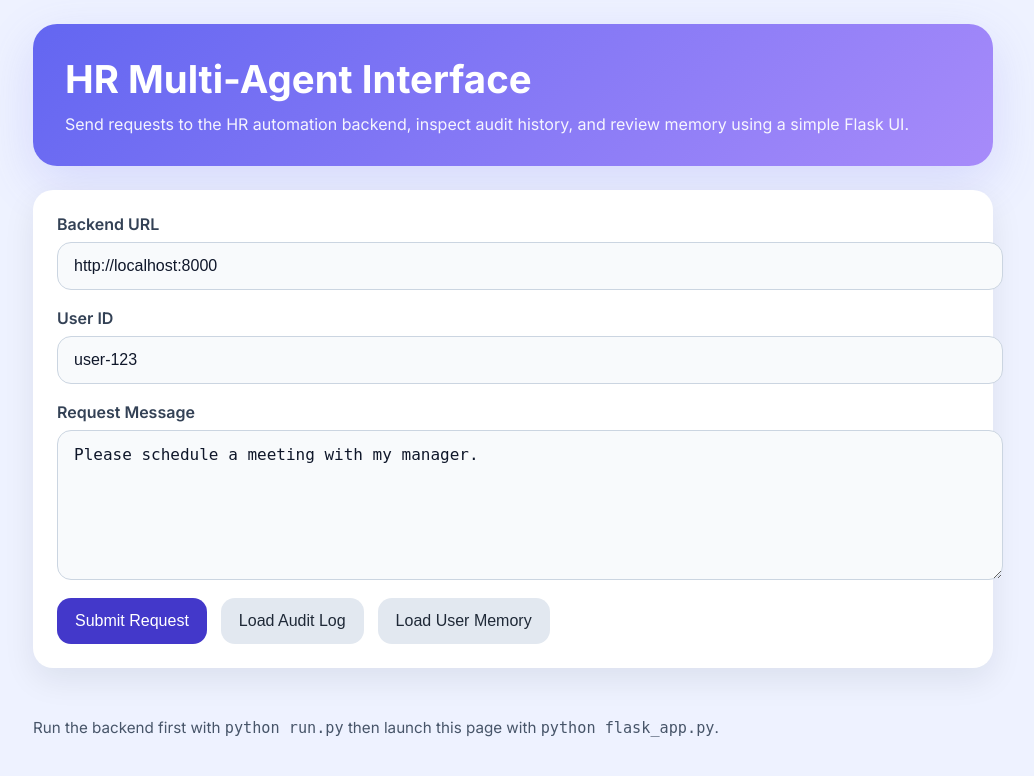
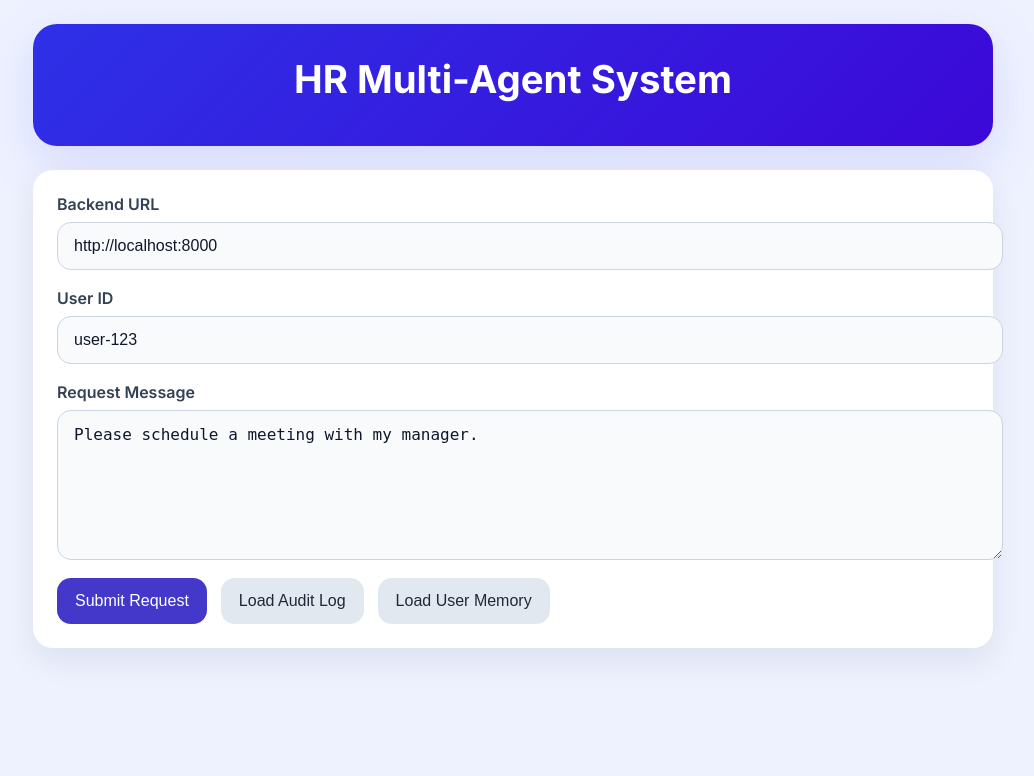
Before and after one commit to Chanura04/hr_system, a Flask app: page / in a window 1280 px wide. Shown: the top 776 px of the page, without its empty margins (127-1161 px from the left). Run offline with Flask 3, Linux system fonts and the light colour scheme.

Commit message:
update the ui and add comments

```diff
--- a/app/main.py
+++ b/app/main.py
@@ -11,7 +11,10 @@ Base.metadata.create_all(bind=engine)
 
 app = FastAPI(title=settings.APP_NAME)
 
-
+"""
+Global Exception Handling: A catch-all handler to ensure that unexpected errors are
+logged and a generic error message is returned to the client, preventing exposure of internal server details.
+"""
 @app.exception_handler(Exception)
 async def global_exception_handler(request: Request, exc: Exception):
     if isinstance(exc, HTTPException):
--- a/app/memory/manager.py
+++ b/app/memory/manager.py
@@ -14,12 +14,11 @@ class MemoryManager:
     def store(self, db: Session, user_id: str, message: str, intent: str, confidence: float):
         self.stm.add(user_id, message)
 
-
         confidence_result = confidence
         intent_result = intent
         print(f"Intent: {intent_result}, confidence: {confidence_result}")
 
-        if confidence_result >= 0.5:
+        if confidence_result >= 0.6:
             LongTermMemory.add(
                 db,
                 user_id,
--- a/app/services/retry.py
+++ b/app/services/retry.py
@@ -1,5 +1,6 @@
 from tenacity import retry, stop_after_attempt, wait_fixed
 
+"""try max 3 times with 2 seconds wait in between """
 
 @retry(
     stop=stop_after_attempt(3),
--- a/requirements.txt
+++ b/requirements.txt
@@ -11,5 +11,6 @@ httpx
 tenacity
 aiosqlite
 openai
+sentence-transformers
 flask
 streamlit
--- a/static/css/style.css
+++ b/static/css/style.css
@@ -12,7 +12,7 @@ body {
 }
 
 .hero {
-    background: linear-gradient(135deg, #6366f1 0%, #a78bfa 100%);
+    background: linear-gradient(135deg, #2e31e7 0%, #3c08d7 100%);
     color: white;
     border-radius: 24px;
     padding: 32px;
@@ -22,6 +22,7 @@ body {
 .hero h1 {
     margin: 0 0 12px;
     font-size: 2.4rem;
+    text-align: center;
 }
 
 .hero p {
--- a/templates/index.html
+++ b/templates/index.html
@@ -12,8 +12,7 @@
 <body>
     <div class="page">
         <div class="hero">
-            <h1>HR Multi-Agent Interface</h1>
-            <p>Send requests to the HR automation backend, inspect audit history, and review memory using a simple Flask UI.</p>
+            <h1>HR Multi-Agent System</h1>
         </div>
 
         <div class="card">
@@ -60,9 +59,7 @@
             </div>
         </div>
 
-        <div class="footer">
-            Run the backend first with <code>python run.py</code> then launch this page with <code>python flask_app.py</code>.
-        </div>
+
     </div>
 
     <script>
@@ -160,6 +157,7 @@
             const rows = data.map(log => `
                 <tr>
                     <td>${new Date(log.created_at).toLocaleString()}</td>
+                    <td>${log.user_id}</td>
                     <td><span class="badge">${log.intent}</span></td>
                     <td>${(log.confidence * 100).toFixed(0)}%</td>
                     <td>${log.agent}</td>
@@ -172,6 +170,7 @@
                     <thead>
                         <tr>
                             <th>When</th>
+                            <th>User ID</th>
                             <th>Intent</th>
                             <th>Confidence</th>
                             <th>Agent</th>
```
Also changed, not shown: app/agents/orchestrator.py (+6 -1 lines), app/agents/router.py (+7 -0 lines), app/api/routes.py (+13 -2 lines), DEMO_IMG.png (added), README.md, hr_platform.db.
